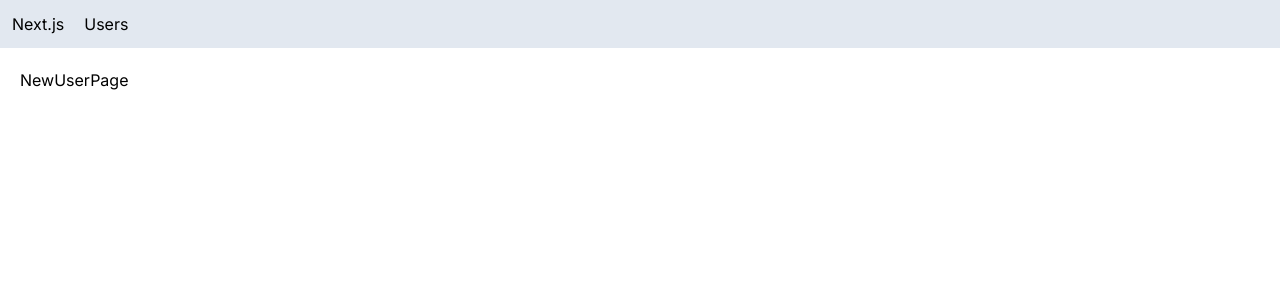
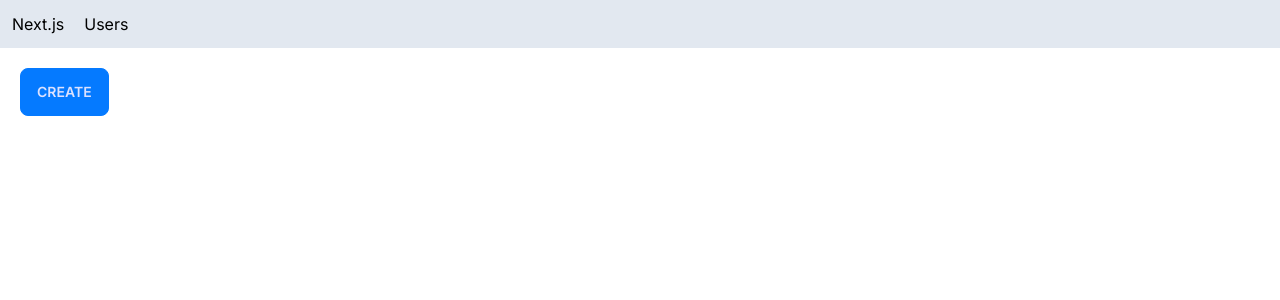
Before and after one commit to mosh-hamedani/next-course, a Next.js app: page /users/new in a window 1280 px wide. Shown: the top 300 px of the page. Built offline with nearby package versions, Linux system fonts and the light colour scheme.

Commit message:
Programmatic navigation

```diff
--- a/app/users/new/page.tsx
+++ b/app/users/new/page.tsx
@@ -1,8 +1,14 @@
+'use client';
+import { useRouter } from 'next/navigation';
 import React from 'react'
 
 const NewUserPage = () => {
+  const router = useRouter();
+
   return (
-    <div>NewUserPage</div>
+    <button
+      className='btn btn-primary'
+      onClick={() => router.push('/users')}>Create</button>
   )
 }
 
--- a/app/users/page.tsx
+++ b/app/users/page.tsx
@@ -1,5 +1,6 @@
 import React from 'react'
 import UserTable from './UserTable'
+import Link from 'next/link'
 
 interface Props {
   searchParams: { sortOrder: string }
@@ -9,6 +10,7 @@
   return (
     <>
       <h1>Users</h1>
+      <Link href="/users/new" className='btn'>New User</Link>
       <UserTable sortOrder={sortOrder} />
     </>
   )
```
